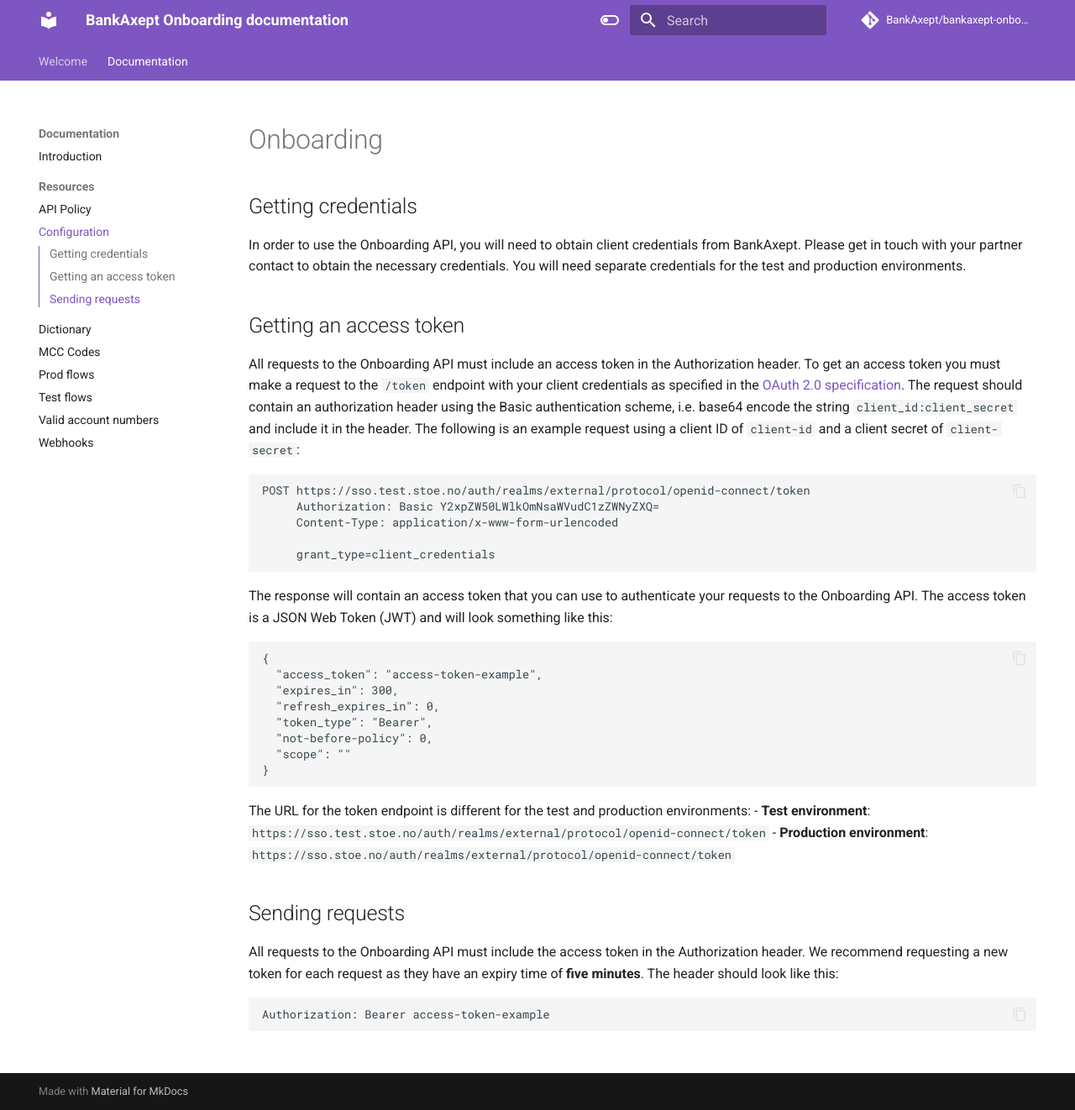
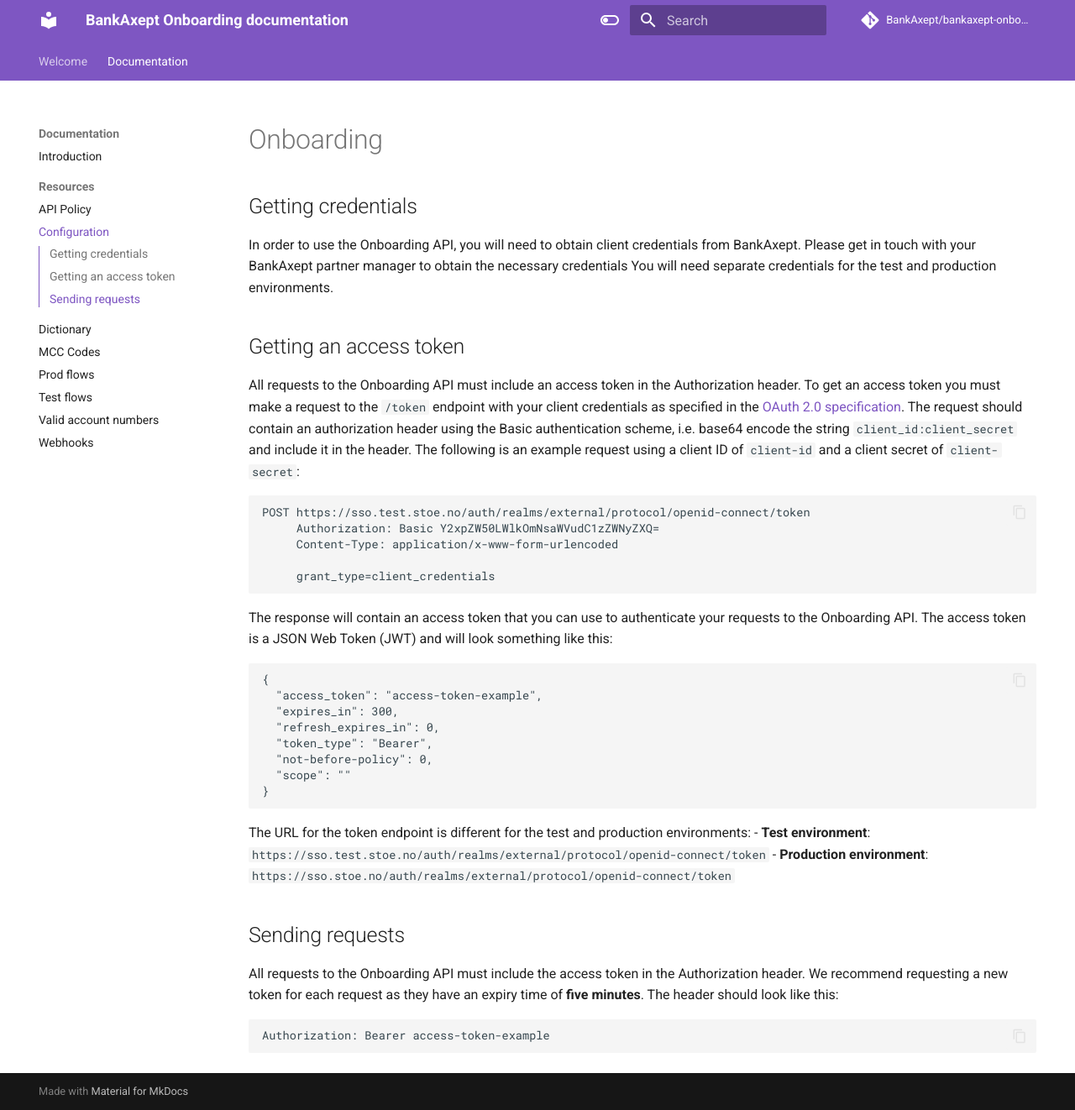
Before and after one commit to BankAxept/bankaxept-onboarding-external-documentation, an MkDocs documentation site: the page built from docs/configuration.md, in a window 1280 px wide and 1322 px high. Shown: the whole window at 84% size. Built offline with MkDocs 1.6.1 and Material for MkDocs 9.7.7, drawn with Linux system fonts in a browser that asks for light colours; comment, search, counter and statistics services are not loaded.

Commit message:
Update text

```diff
--- a/docs/configuration.md
+++ b/docs/configuration.md
@@ -2,7 +2,7 @@
 
 ## Getting credentials
 In order to use the Onboarding API, you will need to obtain client credentials from BankAxept.
-Please get in touch with your partner contact to obtain the necessary credentials.
+Please get in touch with your BankAxept partner manager to obtain the necessary credentials
 You will need separate credentials for the test and production environments.
 
 
```
